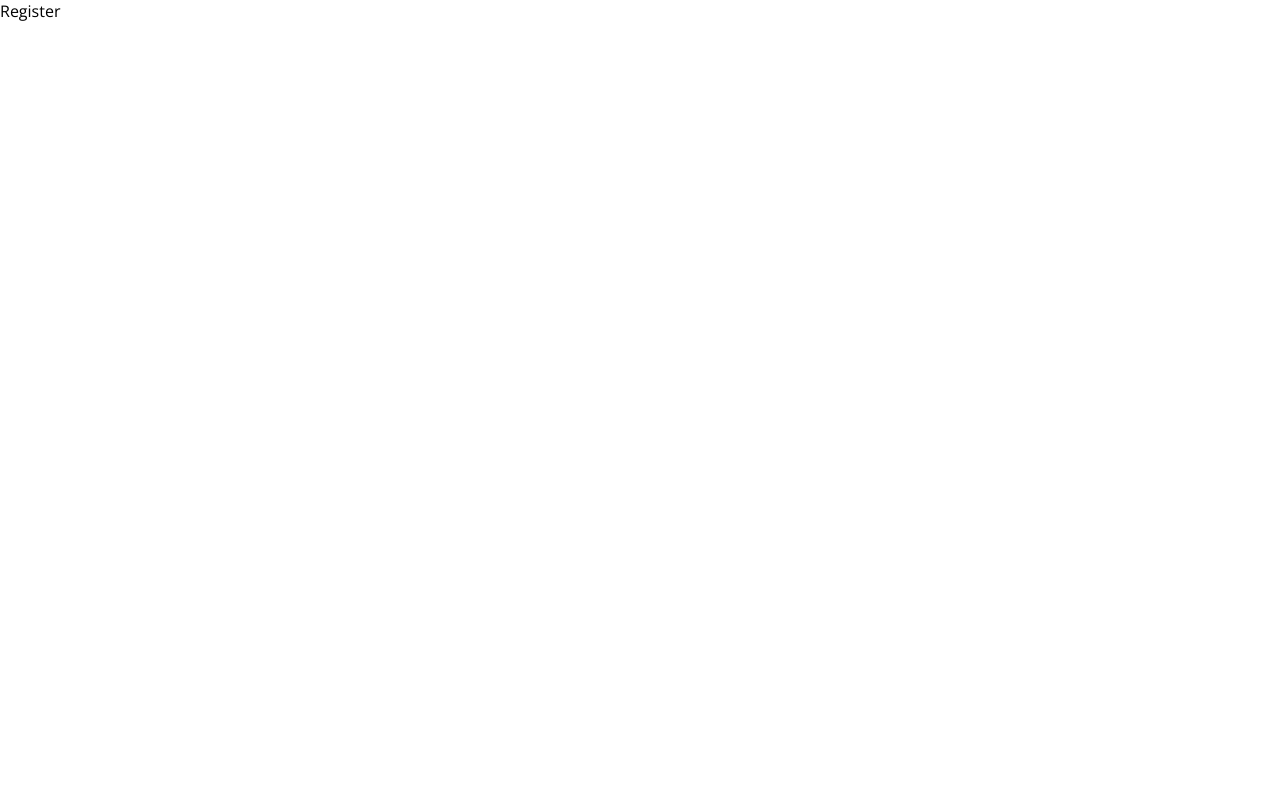
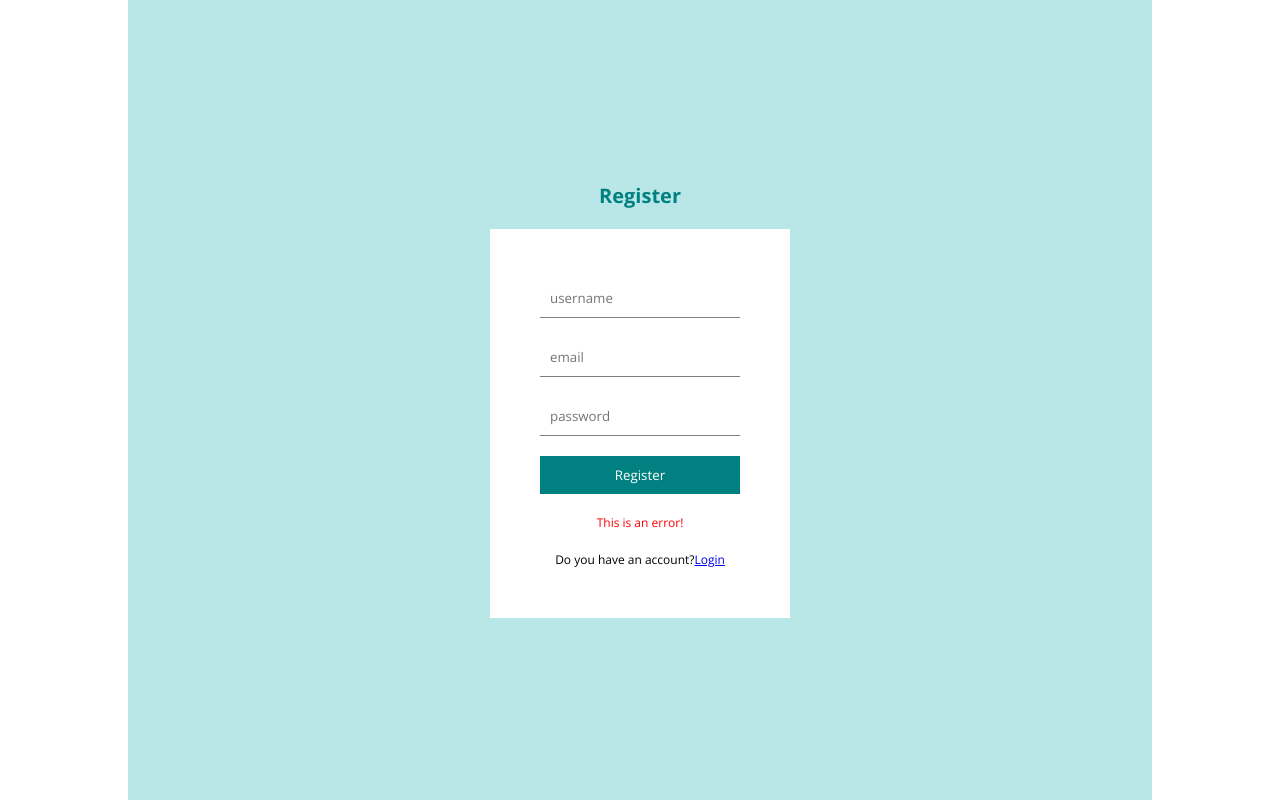
Before and after one commit to PiotrKukula0/Blog, a React (Create React App) app in the folder client/: page /register in a window 1280 px wide. Built offline with nearby package versions, Linux system fonts and the light colour scheme.

Commit message:
styling and header

```diff
--- a/client/src/components/Navbar.jsx
+++ b/client/src/components/Navbar.jsx
@@ -1,8 +1,21 @@
 import React from 'react'
+import {Link} from 'react-router-dom'
+import Logo from "../img/logo.png"
 
 const Navbar = () => {
   return (
-    <div>Navbar</div>
+    <div className='navbar'>
+      <div className='container'>
+        <div className='logo'>
+          <img src={Logo} alt="" />
+        </div>
+        <div className='links'>
+        <Link className='link' to="/?cat=art">
+            <h6>ART</h6>
+            </Link>
+        </div>
+      </div>
+    </div>
   )
 }
 
--- a/client/src/pages/Login.jsx
+++ b/client/src/pages/Login.jsx
@@ -1,15 +1,18 @@
 import React from 'react'
+import { Link } from 'react-router-dom';
 
 const Login = () => {
   return (
     <div className='auth'>
-    <h1>Login</h1>
-    <form>
-      <input type="text" placeholder='username'/>
-      <input type="password" placeholder='password' />
-      <button>Login</button>
-      <span>Don't you have an acco</span>
-    </form>
+      <h1>Login</h1>
+      <form>
+        <input required type="text" placeholder='username' />
+        <input required type="email" placeholder='email' />
+        <input required type="password" placeholder='password' />
+        <button>Login</button>
+        <p>This is an error!</p>
+        <span>Don't you have an account?<Link to="/register">Register</Link></span>
+      </form>
     </div>
   )
 }
--- a/client/src/pages/Register.jsx
+++ b/client/src/pages/Register.jsx
@@ -1,8 +1,19 @@
 import React from 'react'
+import { Link } from 'react-router-dom';
 
 const Register = () => {
   return (
-    <div>Register</div>
+    <div className='auth'>
+      <h1>Register</h1>
+      <form>
+        <input required type="text" placeholder='username' />
+        <input required type="email" placeholder='email' />
+        <input required type="password" placeholder='password' />
+        <button>Register</button>
+        <p>This is an error!</p>
+        <span>Do you have an account?<Link to="/login">Login</Link></span>
+      </form>
+    </div>
   )
 }
 
--- a/client/src/style.scss
+++ b/client/src/style.scss
@@ -1,7 +1,15 @@
 $lightGreen : #b9e7e7;
 
 .app{
+    display: flex;
+    justify-content: center;
     .container{
+        width: 1024px;
+
+        .link{
+          text-decoration: none;
+          color: inherit;
+        }
         .auth{
             display: flex;
             flex-direction: column;
@@ -37,6 +45,30 @@ $lightGreen : #b9e7e7;
                     cursor: pointer;
                     color: white;
                 }
+
+                p{
+                    font-size: 12px;
+                    color: red;
+                    text-align: center;
+                }
+
+                span{
+                    font-size: 12px;
+                    text-align: center;
+                }
+            }
+        }
+        .navbar{
+            .container{
+                padding: 10px 0;
+                display: flex;
+                justify-content: space-between;
+                .logo{
+
+                }
+                .links{
+
+                }
             }
         }
     }
```
Also changed, not shown: client/src/img/logo.png (added).
